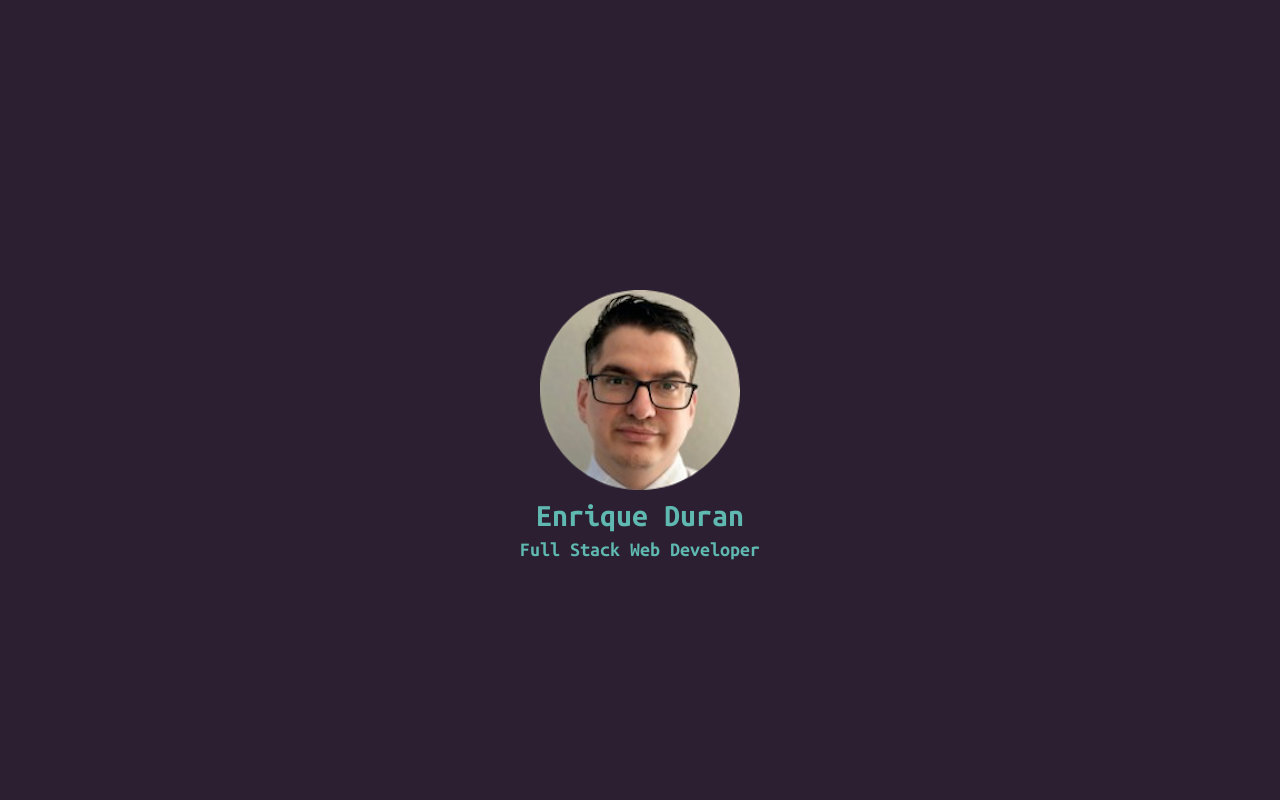
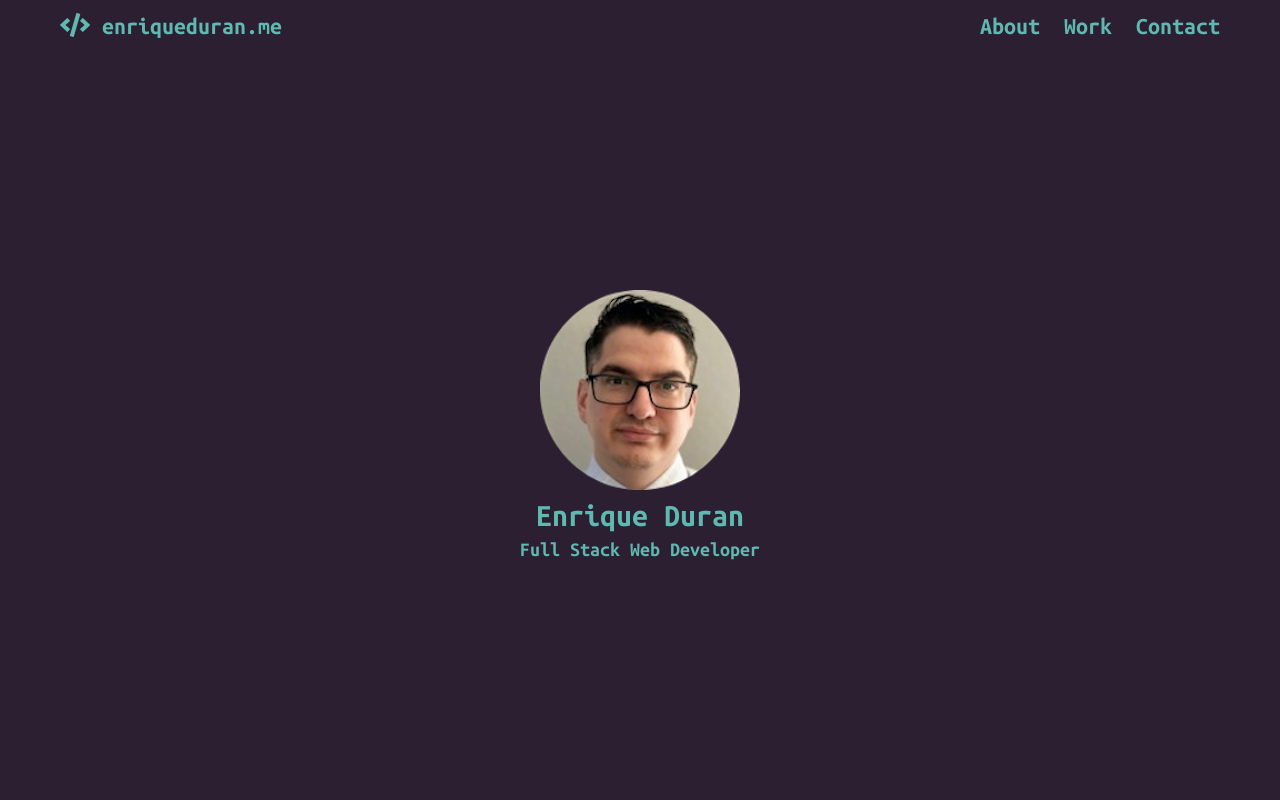
Before and after one commit to rickenduran/my-port, a plain HTML site: page index.html in a window 1280 px wide. Shown: the top 800 px of the page. Drawn offline with nearby package versions, Linux system fonts and the light colour scheme.

Commit message:
nav added

```diff
--- a/index.html
+++ b/index.html
@@ -27,7 +27,7 @@
 <!-- 	Header Section -->
 	<header class="dkgrey-bg">
 		<nav class="navbar is-fixed-top dkgrey-bg" role="navigation" aria-label="main navigation">
-			<!-- <div class="navbar-brand">
+			<div class="navbar-brand">
 				<a class="navbar-item" href="https://enriqueduran.me">
 					<span class="brand-home"><i class="fas fa-code"></i> enriqueduran.me</span>
 				</a>
@@ -45,17 +45,17 @@
 				</div>
 
 				<div class="navbar-end">
-					<a class="navbar-item">
+					<a class="navbar-item" href="#about">
 						About
 					</a>
-					<a class="navbar-item">
+					<a class="navbar-item" href="#work">
 						Work
 					</a>
-					<a class="navbar-item">
+					<a class="navbar-item" href="#contact">
 						Contact
 					</a>
 				</div>
-			</div> -->
+			</div>
 		</nav>
 
 		<section class="hero is-fullheight-with-navbar">
@@ -72,7 +72,7 @@
 			</div>
 		</section>
 	</header>
-	<section class="about section">
+	<section id="about" class="about section">
 		<div class="section-heading container">
 			<h2 class="title">
 				About
@@ -154,7 +154,7 @@
 			</div>
 		</div>
 	</section>
-	<section class="work section dkgrey-bg">
+	<section id="work" class="work section dkgrey-bg">
 		<div class="section-heading container">
 			<h2 class="title is-flex is-justify-content-center">
 				Work
```
